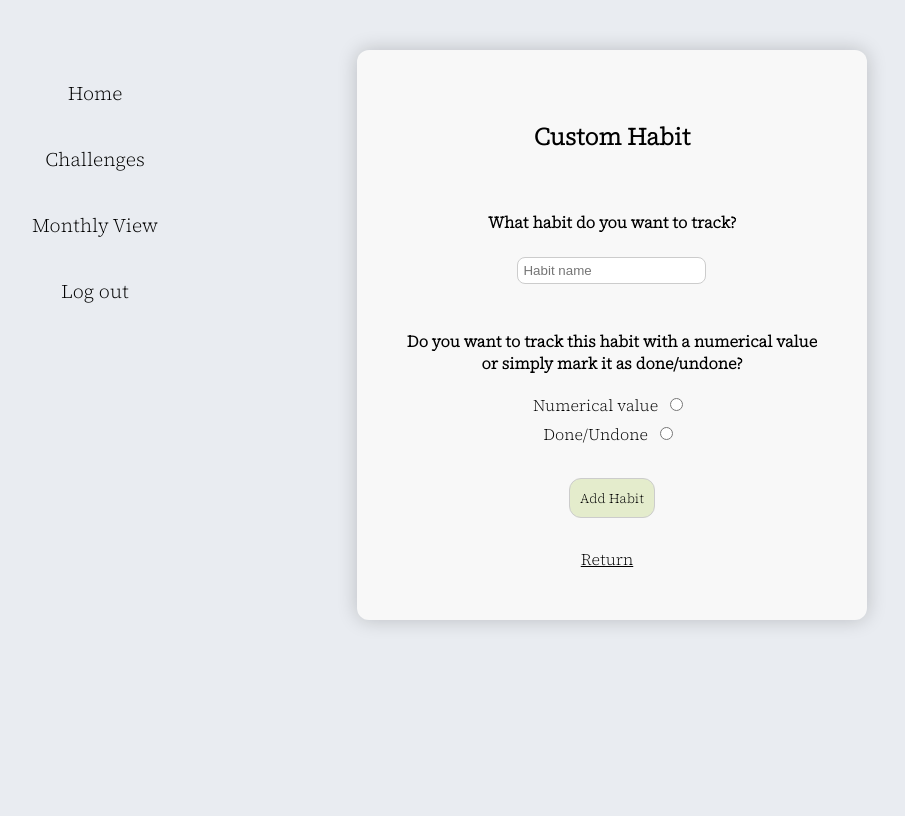
After one commit to ellenra/habit-tracker, a Flask app: page /custom_habit in a window 1280 px wide. The commit adds this page. Shown: the whole page, without its empty margins (28-933 px from the left). Run offline with Flask 3, Linux system fonts and the light colour scheme.

Commit message:
Implement functionality allowing users to add customized habits to track

```diff
--- a/routes.py
+++ b/routes.py
@@ -44,7 +44,8 @@ def day():
     change_day = int(request.args.get("days", 0))
     date = (datetime.now() + timedelta(days=change_day)).strftime("%A, %d.%m.%Y")
     date_for_database = (datetime.now() + timedelta(days=change_day)).strftime("%Y-%m-%d")
-    habits.add_habits_for_the_day(user_id, date_for_database)
+    update_status = False
+    habits.add_habits_for_the_day(user_id, date_for_database, update_status)
 
     user_habits = habits.getdata(user_id, date_for_database)
     form_status = habits.get_form_status(date_for_database, user_id)
@@ -70,6 +71,7 @@ def manage_habits():
         user_id = session.get("user_id")
         user_habits = habits.gethabits(user_id)
         return render_template("habits.html", habits=user_habits)
+
     user_id = session.get("user_id")
     date_now = datetime.now().strftime("%Y-%m-%d")
     habits.delete_habits(user_id)
@@ -285,3 +287,36 @@ def challenge_status():
         challenges.update_challenge_status(user_id, challenge_id, date_for_database)
     return_to_same_day = int(request.form.get("day", 0))
     return redirect(f"/day?days={return_to_same_day}")
+
+@app.route("/custom_habit", methods=["GET", "POST"])
+def custom_habit():
+    if request.method == "POST":
+        user_id = session.get("user_id")
+        habit_name = request.form["custom_habit"]
+        tracking_type = request.form["tracking_type"]
+        habits.add_custom_habit(habit_name, user_id, tracking_type)
+
+        date = (datetime.now()).strftime("%A, %d.%m.%Y")
+        date_for_database = datetime.now().strftime("%Y-%m-%d")
+        habits.delete_data(user_id, date_for_database)
+        update_status = True
+        habits.add_habits_for_the_day(user_id, date_for_database, update_status)
+
+        user_habits = habits.getdata(user_id, date_for_database)
+        form_status = habits.get_form_status(date_for_database, user_id)
+
+        users_challenges = challenges.get_user_challenges(user_id)
+        all_challenges = challenges.get_challenges(date_for_database)
+        users_challenges_data = [challenge for challenge in all_challenges if
+                                challenge[0] in [id[0] for id in users_challenges]]
+        user_challenge_statuses = challenges.get_user_challenge_data_for_day(user_id, date_for_database)
+
+        error = request.args.get("error")
+        return render_template("day.html", date=date,
+                            habits=user_habits,
+                            days=0,
+                            form_status=form_status,
+                            challenges=users_challenges_data,
+                            challenge_statuses=user_challenge_statuses,
+                            error=error)
+    return render_template("custom_habit.html")
--- a/static/main.css
+++ b/static/main.css
@@ -118,3 +118,7 @@ a:hover, .add-challenge-button:hover {
 ::-webkit-scrollbar-thumb:hover {
     background-color: #dbe0e7;
 }
+
+.custom-habit-text {
+    font-weight: bold;
+}
--- /dev/null
+++ b/templates/custom_habit.html
@@ -0,0 +1,24 @@
+{% extends "day.html" %}
+{% block content %}
+
+<h2>Custom Habit</h2>
+<br>
+<form action="/custom_habit" method="POST">
+    <p class="custom-habit-text">What habit do you want to track?</p>
+    <input type="text" class="input" name="custom_habit" placeholder="Habit name">
+    <br>
+    <br>
+    <p class="custom-habit-text">Do you want to track this habit with a numerical value<br>or simply mark it as done/undone?</p>
+    Numerical value
+    <input type="radio" class="input" name="tracking_type" value="number">
+    <br>
+    Done/Undone
+    <input type="radio" class="input" name="tracking_type" value="checkbox">
+    <br>
+    <br>
+    <input type="hidden" name="csrf_token" value="{{ session.csrf_token}}">
+    <input type="submit" class="button" value="Add Habit">
+</form>
+<br>
+<a href="/day">Return</a>
+{% endblock %}
--- a/templates/day.html
+++ b/templates/day.html
@@ -101,8 +101,11 @@
             </form>
         {% endif %}
         {% endblock %}
+        {% if request.path == '/day' %}
         </br>
-        <a href="/habits">Change habits you want to track</a>
+        <a href="/habits">Change habits you want to track</a></br>
+        <a href="/custom_habit">Add custom habit</a>
+        {% endif %}
     </div>
     {% if challenges %}
         <div class="container">
--- a/templates/edit_habits.html
+++ b/templates/edit_habits.html
@@ -33,5 +33,6 @@
     <input type="hidden" name="csrf_token" value="{{ session.csrf_token}}">
     <input type="submit" class="button" value="Done">
 </form>
+<br>
 <a href="/day">Return</a>
 {% endblock %}
--- a/templates/habits.html
+++ b/templates/habits.html
@@ -4,6 +4,9 @@
         <meta charset="UTF-8">
         <title>Habits</title>
         <link rel="stylesheet" href="/static/main.css">
+    <link rel="preconnect" href="https://fonts.googleapis.com">
+    <link rel="preconnect" href="https://fonts.gstatic.com" crossorigin>
+    <link href="https://fonts.googleapis.com/css2?family=Source+Serif+4:opsz,wght@8..60,300&display=swap" rel="stylesheet">
     </head>
     <body>
         <div class="container">
```
Also changed, not shown: habits.py (+40 -18 lines), requirements.txt (+7 -0 lines).
